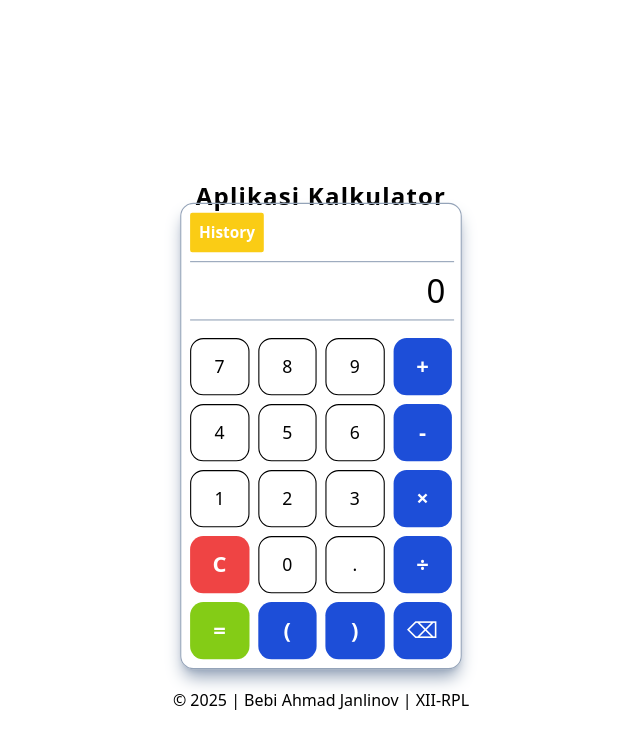
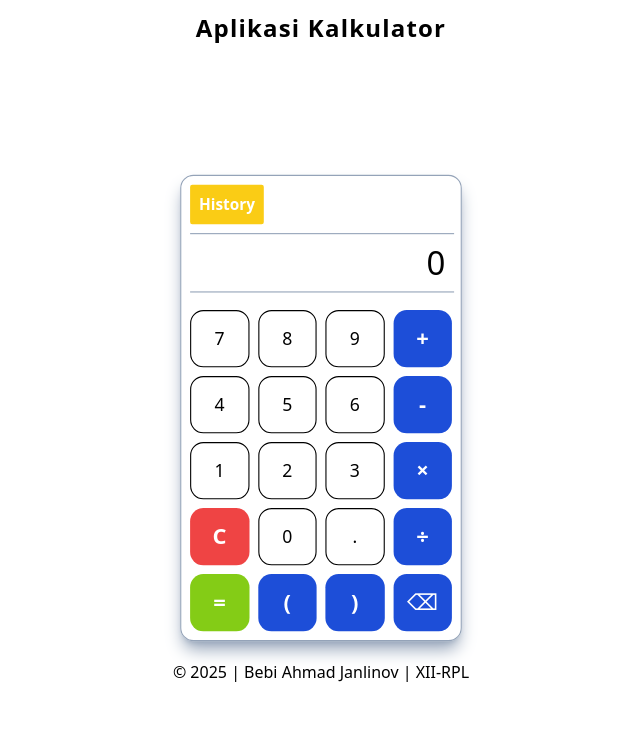
Before and after one commit to Ertridh/ukk-aplikasi-kalkulator, a website: page public/index.html in a window 1280 px wide. Shown: the whole page, without its empty margins (319-959 px from the left). Drawn offline with Linux system fonts and the light colour scheme.

Commit message:
Update index.html

```diff
--- a/public/index.html
+++ b/public/index.html
@@ -9,11 +9,13 @@
 </head>
 <body>
 
+<!-- Header -->
+<header class="py-3 w-full absolute text-center">
+    <h1 class="font-bold text-lg sm:text-xl md:text-2xl lg:3xl tracking-wider">Aplikasi Kalkulator</h1>
+</header>
+
 <!-- Konten Utama -->
 <main class="min-h-screen flex justify-center items-center flex-col lg:pt-20">
-    <header class="py-3 w-full lg:mb-10 text-center">
-        <h1 class="font-bold text-lg sm:text-xl md:text-2xl lg:3xl tracking-wider">Aplikasi Kalkulator</h1>
-    </header>
     <div class="flex lg:gap-10">
         <div id="calcLayout" class="container border border-slate-400 border-solid max-w-64 p-2 rounded-xl shadow-lg shadow-slate-400 scale-90 lg:scale-110 flex-none">
             <button class="btn-history sm:hidden" onclick="openHistoryPhone()">History</button>
```
